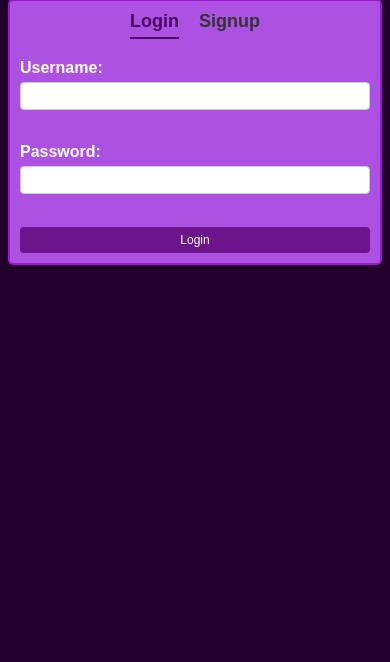
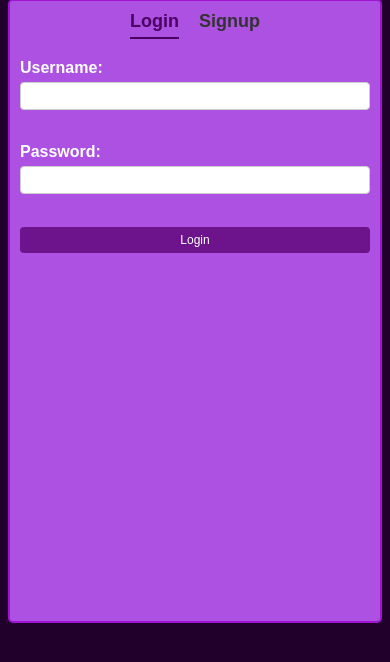
Before and after one commit to MUNEESH08/220701175-CS19542-IP-Project, a Flask app: page /login in a window 390 px wide. Shown: the part 102-764 px from the top of the page. Run offline with Flask 2, Linux system fonts and the light colour scheme.

Commit message:
Update login.css

```diff
--- a/static/login.css
+++ b/static/login.css
@@ -1,3 +1,4 @@
+/* General Styles */
 .lgtitle {
   margin-top: 8%;
 }
@@ -95,6 +96,7 @@ input[type="submit"]:hover {
   .container {
     width: 90%;
     padding: 15px;
+    height: 500px; /* Increased height for tablets and small devices */
   }
 
   h1 {
@@ -126,6 +128,7 @@ input[type="submit"]:hover {
     width: 95%;
     padding: 10px;
     border-radius: 5px;
+    height: 600px; /* Increased height for mobile devices */
   }
 
   h1 {
```
